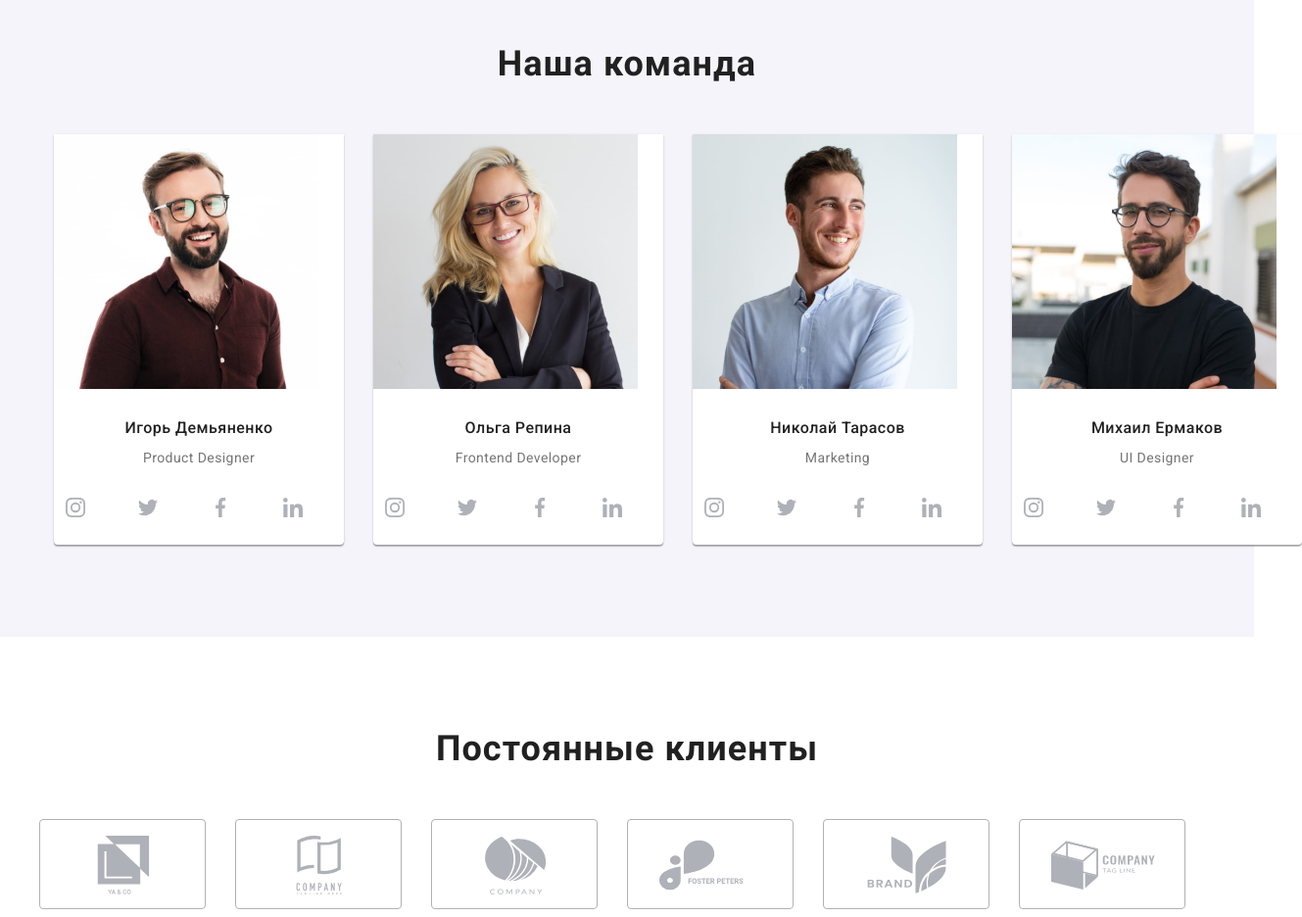
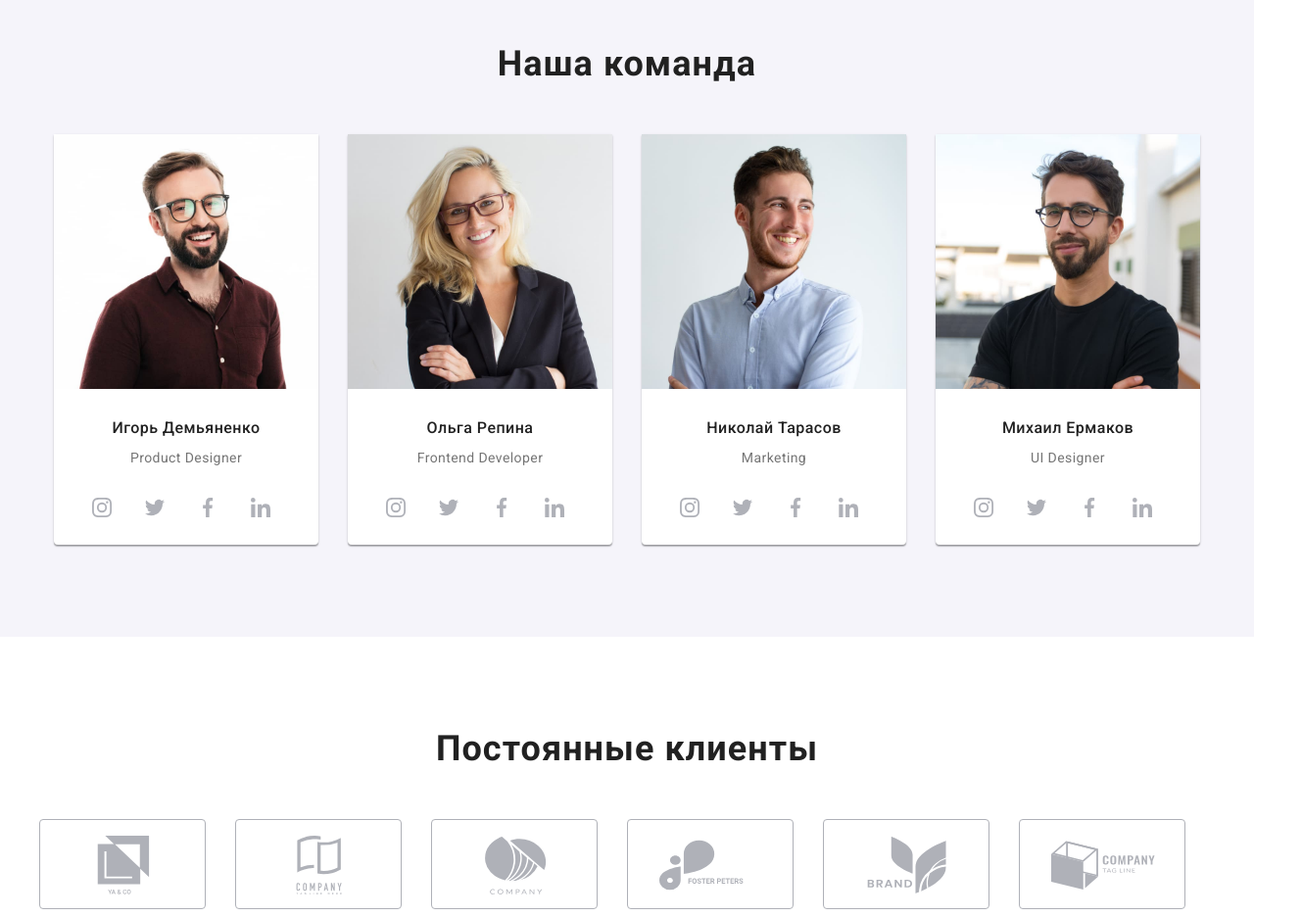
Before and after one commit to Anna1Kuprina/goit-markup-hw-04, a plain HTML site: page index.html in a window 1280 px wide. Shown: the part 1660-2596 px from the top of the page at 98% size, 1329 px wide, since content can reach past the window. Drawn offline with nearby package versions, Linux system fonts and the light colour scheme.

Commit message:
Update styles.css

```diff
--- a/css/styles.css
+++ b/css/styles.css
@@ -339,7 +339,7 @@ ul {
     text-align:center;
 }
 .team-member{
-    min-width: 270px;
+    width: 270px;
     margin-right: 30px;
     background-color: var(--color-primary);
     box-shadow:
@@ -348,6 +348,7 @@ ul {
      0px 2px 1px rgba(0, 0, 0, 0.2);
     border-radius: 0px 0px 4px 4px;
 }
+
 .team-list .team-member:last-child{
     margin-right: 0px;
 }
@@ -403,6 +404,10 @@ ul {
     height: 44px;
     background-color: #FFFFFF;
 }
+.social-links{
+    padding-left: 32px;
+    padding-right: 32px;
+}
  .icon-link{
     display: inline-block;
     width: 20px;
@@ -435,7 +440,7 @@ background-color: var(--color-accent);
     padding: 0;
 
 }
-.icon-list{
+ .client-list>.icon-list{
     margin-right: 30px;
 }
 .icon-link-client{
```
